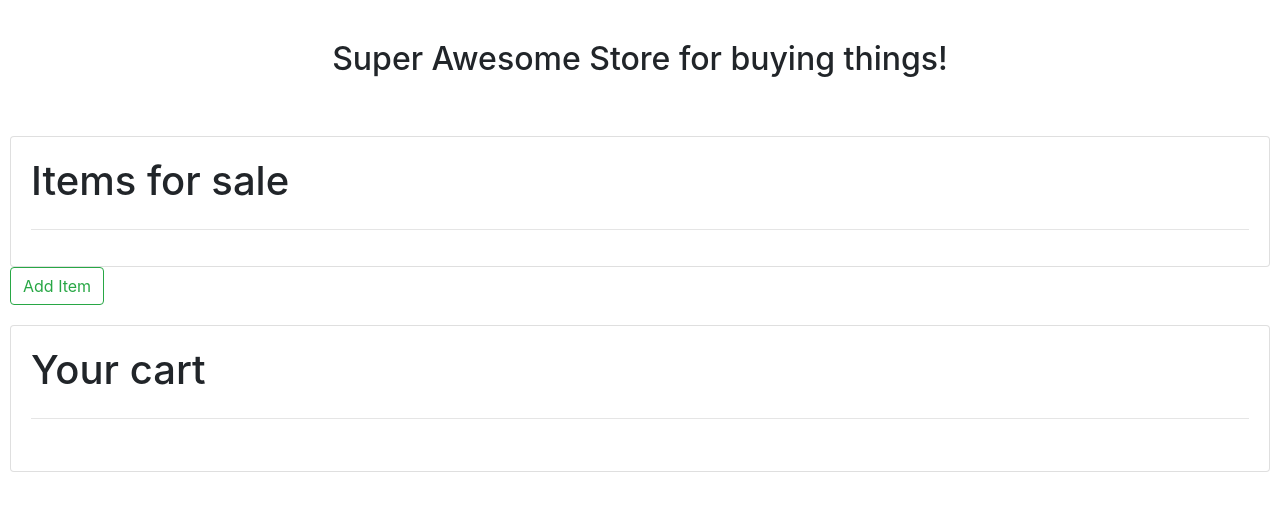
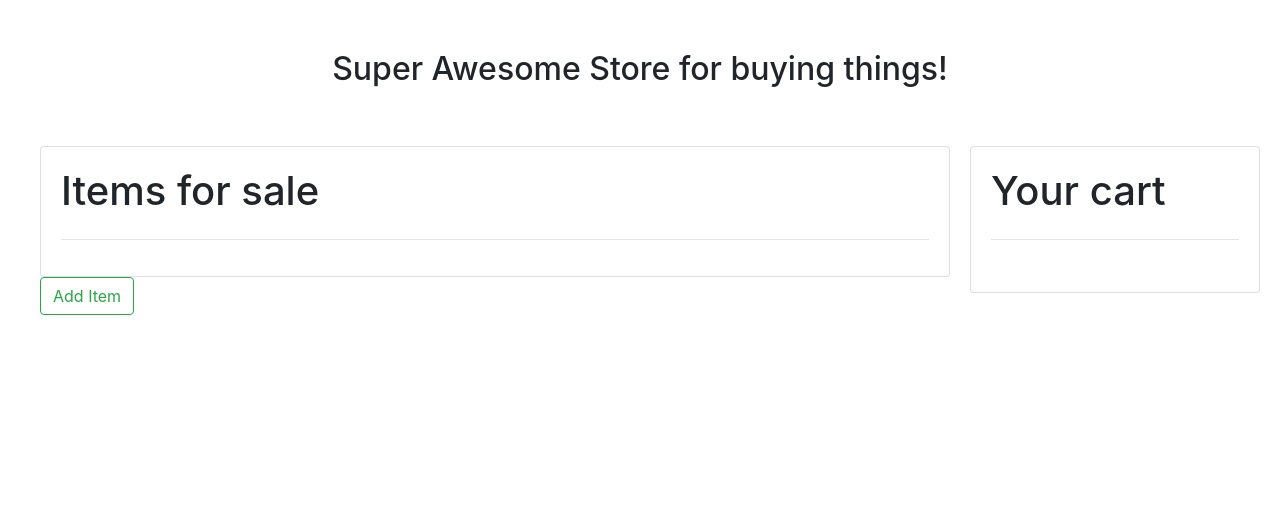
Before and after one commit to murphynd/merchshop, a React (Create React App) app: page / in a window 1280 px wide. Shown: the top 508 px of the page. Built offline with nearby package versions, Linux system fonts and the light colour scheme.

Commit message:
this adds styling

```diff
--- a/src/components/CartItem.js
+++ b/src/components/CartItem.js
@@ -5,7 +5,7 @@ function CartItem(props) {
   return (
     <React.Fragment>
       <h4>{props.name} - x{props.quantity}
-        <button onClick={() => props.whenCancelClicked(props.id)}>Cancel Order</button></h4>
+        <button type="button" className="btn btn-info" onClick={() => props.whenCancelClicked(props.id)}>Cancel Order</button></h4>
       <hr />
     </React.Fragment>
   );
--- a/src/components/ItemDetail.js
+++ b/src/components/ItemDetail.js
@@ -6,21 +6,16 @@ function ItemDetail(props) {
 
   return (
     <React.Fragment>
-      <div className="row">
-        <div className="card">
       <h1>Item Details</h1>
       <h3>{item.name} - Stock: {item.quantity > 0 ? item.quantity : 'Out of Stock'}</h3>
       <p><em>{item.description}</em></p>
-          <button type="button" class="btn btn-info" onClick={props.onClickingEdit}>Update Item</button>
-          <button type="button" class="btn btn-primary" onClick={() => onClickingDelete(item.id)}>Close Item</button>
+      <button type="button" className="btn btn-info" onClick={props.onClickingEdit}>Update Item</button>
+      <button type="button" className="btn btn-primary" onClick={() => onClickingDelete(item.id)}>Close Item</button>
       {item.quantity > 0 && // this is an if statement in JSX
-            <button type="button" class="btn btn-danger" onClick={() => onClickingBuy(item.id)}>Buy an Item</button>
+        <button type="button" className="btn btn-danger" onClick={() => onClickingBuy(item.id)}>Buy an Item</button>
       }
-          <button type="button" class="btn btn-info" onClick={() => onClickingRestock(item.id)}>Restock Item</button>
+      <button type="button" className="btn btn-info" onClick={() => onClickingRestock(item.id)}>Restock Item</button>
       <hr />
-        </div>
-      </div>
-
     </React.Fragment >
   );
 
--- a/src/components/ItemList.js
+++ b/src/components/ItemList.js
@@ -18,7 +18,6 @@ function ItemList(props) {
             key={item.id} />
         )}
       </div>
-
     </React.Fragment>
   );
 }
--- a/src/components/StoreControl.js
+++ b/src/components/StoreControl.js
@@ -76,7 +76,7 @@ class StoreControl extends React.Component {
     copyStoreItem.quantity = 1;
     const newCartList = this.state.cartList.concat(copyStoreItem);
     const temp = [];
-    newCartList.map((item) => {
+    newCartList.forEach((item) => {
       if (temp.some(x => x.id === item.id)) {
         const sameItem = temp.find(x => x.id === item.id)
         sameItem.quantity += 1;
@@ -150,11 +150,15 @@ class StoreControl extends React.Component {
     }
     return (
       <React.Fragment>
-        {currentlyVisibleState}
-        <button type="button" class="btn btn-outline-success" onClick={this.handleClick}>{buttonText}</button>
-        <CartList
-          itemList={this.state.cartList}
-          onClickingCancelOrder={this.handleCancelOrderClick} />
+        <div className="leftcolumn">
+          {currentlyVisibleState}
+          <button type="button" className="btn btn-outline-success" onClick={this.handleClick}>{buttonText}</button>
+        </div>
+        <div className="rightcolumn">
+          <CartList
+            itemList={this.state.cartList}
+            onClickingCancelOrder={this.handleCancelOrderClick} />
+        </div>
       </React.Fragment>
     );
   }
--- a/src/index.css
+++ b/src/index.css
@@ -4,7 +4,7 @@
 
 body {
   font-family: Arial;
-  padding: 10px;
+  padding: 20px;
   background: #f1f1f1;
 }
 
@@ -46,13 +46,15 @@ body {
 .leftcolumn {
   float: left;
   width: 75%;
+
+  padding-left: 20px;
 }
 
 /* Right column */
 .rightcolumn {
   float: left;
   width: 25%;
-  background-color: #f1f1f1;
+
   padding-left: 20px;
 }
 
```
Lines whose indentation alone changed are shown as unchanged.
